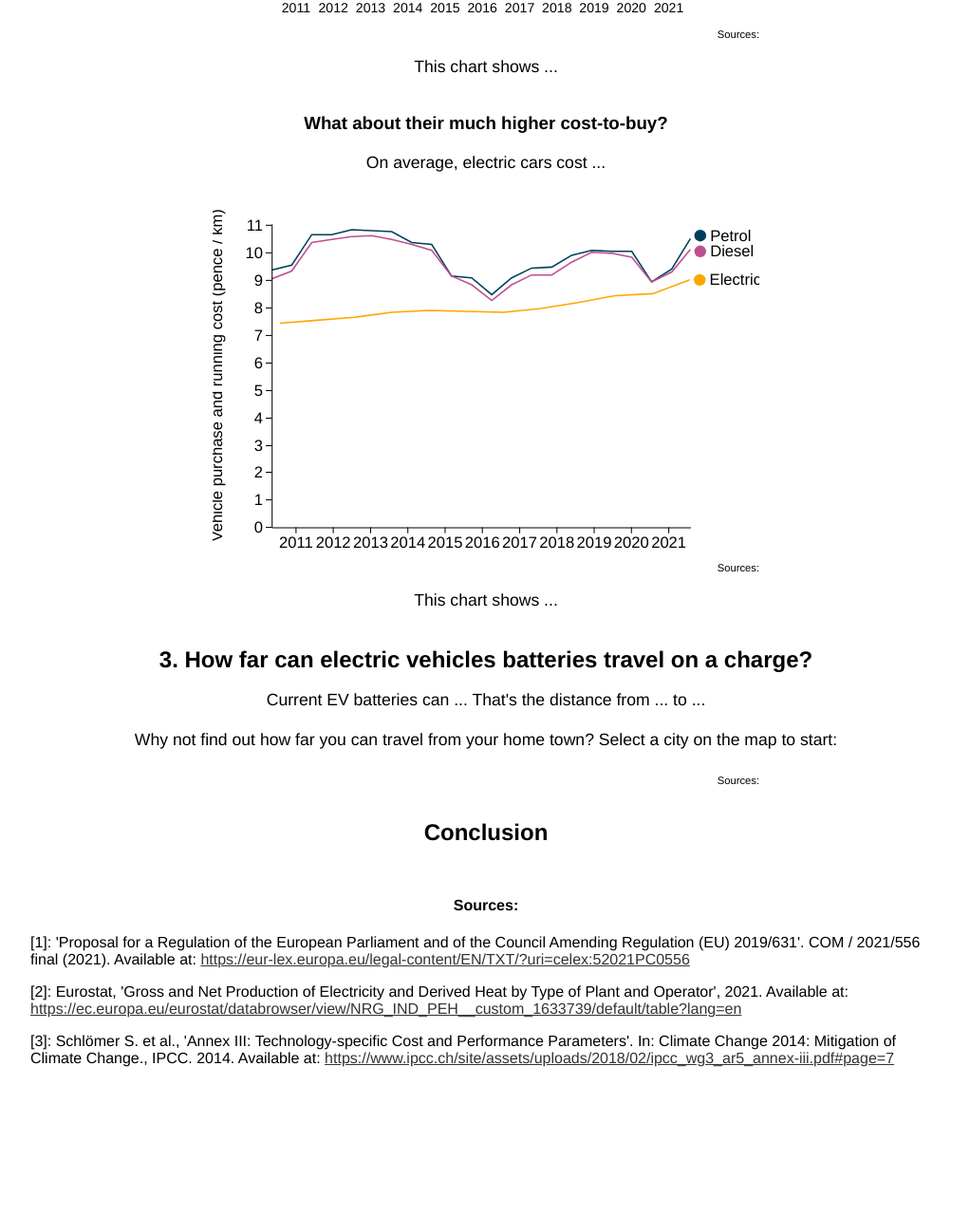
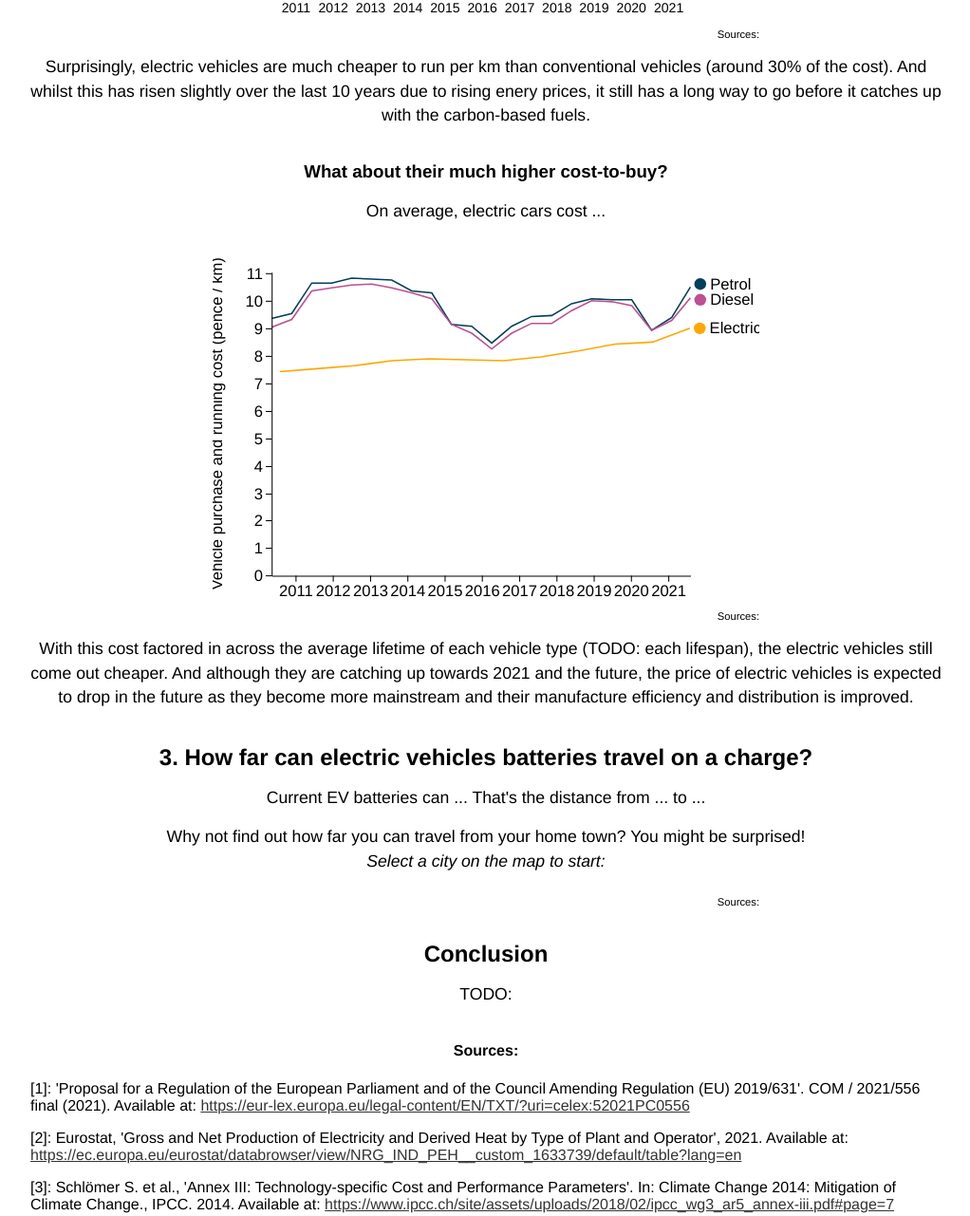
Before and after one commit to callumnewlands/ElectricCarsDataVis, a plain HTML site: page index.html in a window 1280 px wide. Shown: the part 1508-2789 px from the top of the page at 95% size, without its empty margins (128-1150 px from the left). Before the commit the page ends 2664 px from the top, so only its background shows below. Drawn offline with nearby package versions, Linux system fonts and the light colour scheme.

Commit message:
Reformats index.html

```diff
--- a/index.html
+++ b/index.html
@@ -14,16 +14,17 @@
 
 			<h2>From 2035, the EU have proposed an effective ban on new fossil-fuel cars.</h2>
 			<p>
-			The EU have proposed a 55% cut in CO<sub>2</sub> emissions by 2030 and a 100% cut by 2035 <sup><a class="ref">euproposal</a></sup>. This means that new fossil-fuel (and
-			hybrid) cars would be unable to be sold within the EU, effectively limiting the market to only sell electric vehicles (EVs). But
-			are these cars actually practical and viable to own and run?
+				The EU have proposed a 55% cut in CO<sub>2</sub> emissions by 2030 and a 100% cut by 2035
+				<sup><a class="ref">euproposal</a></sup
+				>. This means that new fossil-fuel (and hybrid) cars would be unable to be sold within the EU, effectively limiting the
+				market to only sell electric vehicles (EVs). But are these cars actually practical and viable to own and run?
 			</p>
 
 			<h2>1. Are electric vehicles actually better for the environment?</h2>
 			<p>
-			Electric cars still produce CO<sub>2</sub> emissions: they have manufacture and transport requirements, and that's even before
-			the emissions produced by generating the electricity they need to run. With all of that taken into consideration, are they even
-			better for the environment? Does it depend on the energy production methods being used?
+				Electric cars still produce CO<sub>2</sub> emissions: they have manufacture and transport requirements, and that's even
+				before the emissions produced by generating the electricity they need to run. With all of that taken into consideration, are
+				they even better for the environment? Does it depend on the energy production methods being used?
 			</p>
 			<div class="chartContainer">
 				<div id="chart1" class="barchart"></div>
@@ -31,14 +32,15 @@
 			</div>
 			<p>
 				This chart shows that, on average, electric cars are produce less than 50% of the emissions of conventional vehicles,
-			considering the vehicle and battery manufacture emissions, upstream emissions (fuel and electricity production) and the vehicle
-			exhaust emissions.
+				considering the vehicle and battery manufacture emissions, upstream emissions (fuel and electricity production) and the
+				vehicle exhaust emissions.
 			</p>
 			<p>
-			Poland and Iceland have been chosen as two extremes of carbon-based energy production, with Poland using 11.4% renewable energy
-			and producing 507 grams of CO<sub>2</sub>-equivalent per kilowatt-hour of electricity generated (gCO<sub>2</sub>/kWh), and
-			Iceland using 99.99% renewable energy and producing 28 gCO<sub>2</sub>/kWh. As can be seen, even with a high-carbon energy grid
-			like Poland's, the emissions produced are still significantly lower than a conventional vehicle.
+				Poland and Iceland have been chosen as two extremes of carbon-based energy production, with Poland using 11.4% renewable
+				energy and producing 507 grams of CO<sub>2</sub>-equivalent per kilowatt-hour of electricity generated
+				(gCO<sub>2</sub>/kWh), and Iceland using 99.99% renewable energy and producing 28 gCO<sub>2</sub>/kWh. As can be seen, even
+				with a high-carbon energy grid like Poland's, the emissions produced are still significantly lower than a conventional
+				vehicle.
 			</p>
 
 			<h2>2. Are electric vehicles more expensive to run than conventional vehicles?</h2>
@@ -46,7 +48,11 @@
 				<div id="chart2" class="linechart"></div>
 				<div class="sources">Sources:</div>
 			</div>
-		<p>This chart shows ...</p>
+			<p>
+				Surprisingly, electric vehicles are much cheaper to run per km than conventional vehicles (around 30% of the cost). And
+				whilst this has risen slightly over the last 10 years due to rising enery prices, it still has a long way to go before it
+				catches up with the carbon-based fuels.
+			</p>
 
 			<h3>What about their much higher cost-to-buy?</h3>
 			<p>On average, electric cars cost ...</p>
@@ -54,18 +60,29 @@
 				<div id="chart2B" class="linechart"></div>
 				<div class="sources">Sources:</div>
 			</div>
-		<p>This chart shows ...</p>
+			<p>
+				With this cost factored in across the average lifetime of each vehicle type (TODO: each lifespan), the electric vehicles
+				still come out cheaper. And although they are catching up towards 2021 and the future, the price of electric vehicles is
+				expected to drop
+				<!-- TODO: Source -->
+				in the future as they become more mainstream and their manufacture efficiency and distribution is improved.
+			</p>
 
 			<h2>3. How far can electric vehicles batteries travel on a charge?</h2>
 			<p>Current EV batteries can ... That's the distance from ... to ...</p>
-		<p>Why not find out how far you can travel from your home town? Select a city on the map to start:</p>
+			<!-- TODO: Values -->
+			<p>
+				Why not find out how far you can travel from your home town? You might be surprised!
+				<br />
+				<em>Select a city on the map to start:</em>
+			</p>
 			<div class="chartContainer">
 				<div id="chart3" class="mapchart"></div>
 				<div class="sources">Sources:</div>
 			</div>
 
 			<h2>Conclusion</h2>
-		<p></p>
+			<p>TODO:</p>
 
 			<h4>Sources:</h4>
 			<div id="sourcesList"></div>
```
Lines whose indentation alone changed are shown as unchanged.
